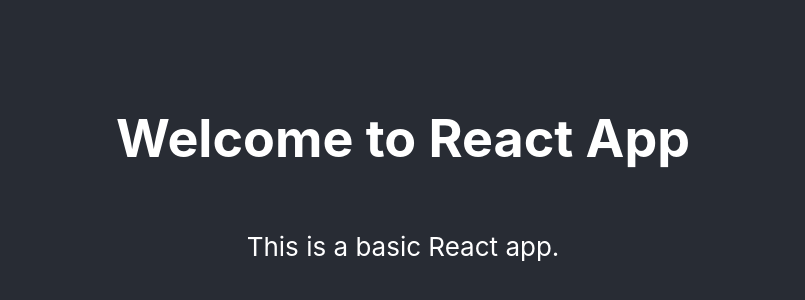
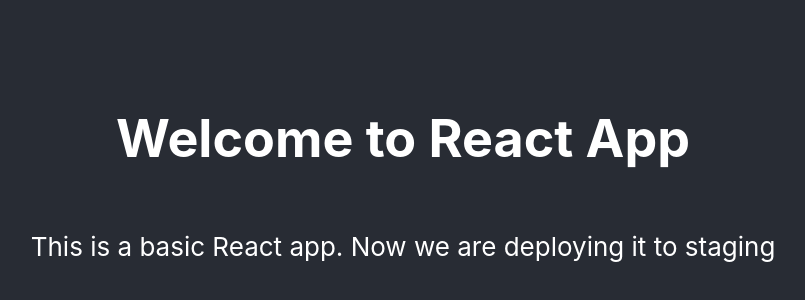
Before and after one commit to Pardhu-Guttula/Basic-React-App-deploy, a React (Create React App) app: page / in a window 1280 px wide. Shown: the part 220-520 px from the top of the page, without its empty margins (237-1042 px from the left). Built offline with nearby package versions, Linux system fonts and the light colour scheme.

Commit message:
Update App.js

```diff
--- a/src/App.js
+++ b/src/App.js
@@ -6,7 +6,7 @@
     <div className="App">
       <header className="App-header">
         <h1>Welcome to React App</h1>
-        <p>This is a basic React app.</p>
+        <p>This is a basic React app. Now we are deploying it to staging</p>
       </header>
     </div>
   );
```
